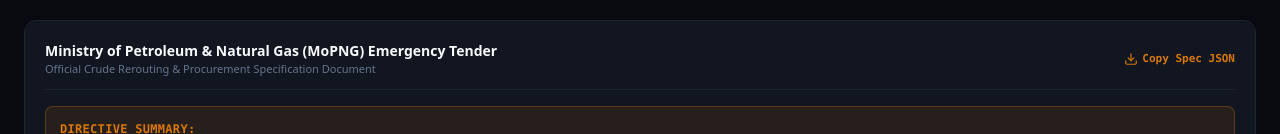
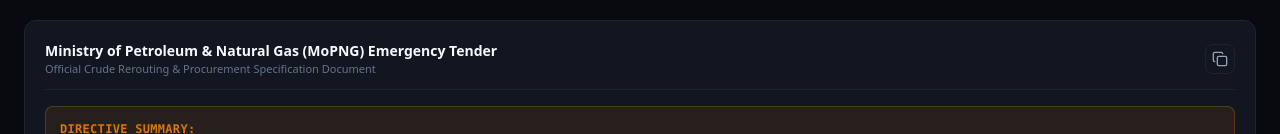
Before and after one commit to sohan1saha/India-energy-intelligence, a Next.js app in the folder frontend/: page / in a window 1280 px wide. Shown: the part 2074-2208 px from the top of the page. Built offline with nearby package versions, Linux system fonts and the light colour scheme; no server answers.

Commit message:
Replace download icon with text with minimal icon-only Copy clipboard button

```diff
--- a/frontend/src/components/ProcurementMatrix.tsx
+++ b/frontend/src/components/ProcurementMatrix.tsx
@@ -1,7 +1,7 @@
 'use client';
 
 import React, { useState } from 'react';
-import { CheckCircle2, Download, Check, ShieldCheck, Anchor } from 'lucide-react';
+import { CheckCircle2, Copy, Check, ShieldCheck, Anchor } from 'lucide-react';
 
 interface SourcingAllocation {
   source_country: string;
@@ -179,10 +179,10 @@ export const ProcurementMatrix: React.FC<ProcurementMatrixProps> = ({
 
           <button
             onClick={handleCopyJson}
-            className="flex items-center gap-1 text-alert-amber hover:underline text-[11px] font-semibold font-mono"
+            className="p-1.5 rounded-lg border border-inherit text-slate-400 hover:text-white hover:bg-slate-700/30 transition"
+            title={copied ? "Copied!" : "Copy Spec JSON"}
           >
-            {copied ? <Check className="w-3.5 h-3.5" /> : <Download className="w-3.5 h-3.5" />}
-            <span>{copied ? 'Copied Payload!' : 'Copy Spec JSON'}</span>
+            {copied ? <Check className="w-4 h-4 text-alert-emerald" /> : <Copy className="w-4 h-4" />}
           </button>
         </div>
 
```
